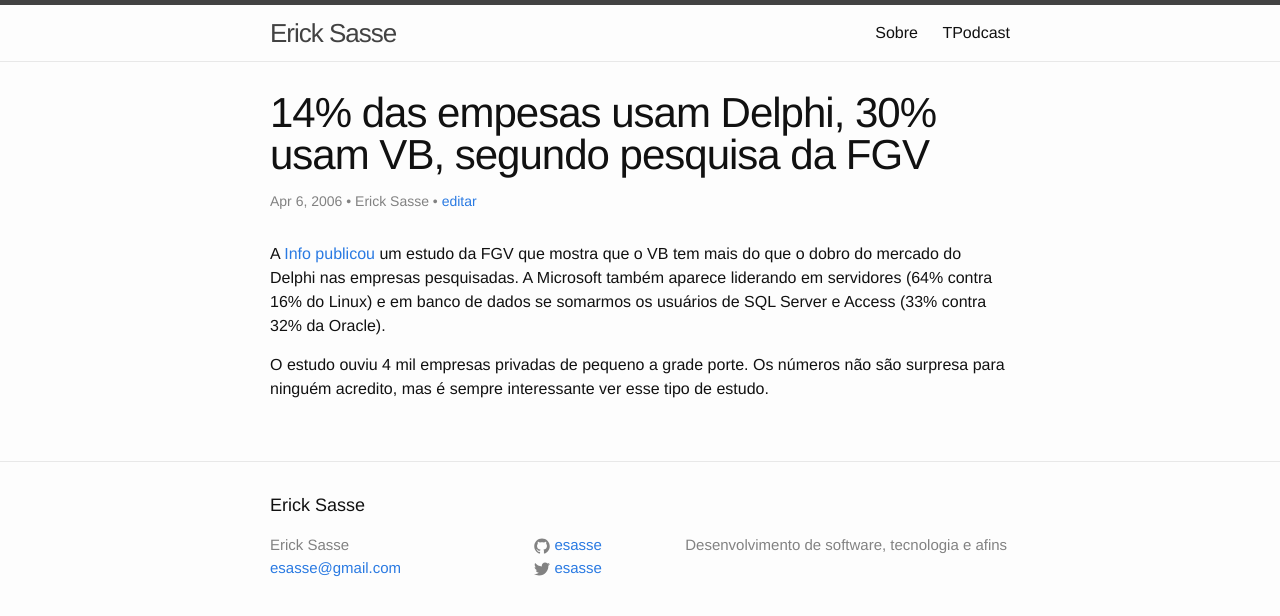
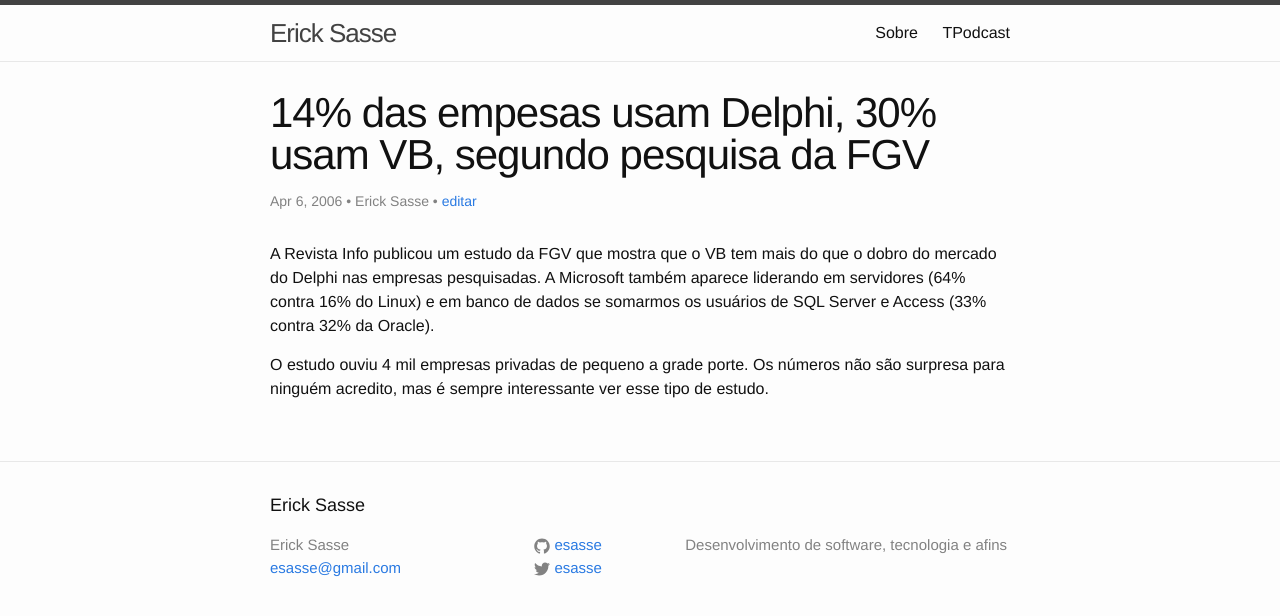
Before and after one commit to esasse/esasse.github.io, a Jekyll site: the page built from _posts/2006-04-06-14-das-empesas-usam-delphi-30-usam-vb-segundo-pesquisa-da-fgv.md, in a window 1280 px wide. Shown: the top 616 px of the page. Built offline with Jekyll 4.4.1, drawn with Linux system fonts in a browser that asks for light colours; comment, search, counter and statistics services are not loaded.

Commit message:
Remove link que não está mais no ar

```diff
--- a/_posts/2006-04-06-14-das-empesas-usam-delphi-30-usam-vb-segundo-pesquisa-da-fgv.md
+++ b/_posts/2006-04-06-14-das-empesas-usam-delphi-30-usam-vb-segundo-pesquisa-da-fgv.md
@@ -10,8 +10,6 @@ categories:
   - Microsoft
   - Open Source
 ---
-A [Info publicou][1] um estudo da FGV que mostra que o VB tem mais do que o dobro do mercado do Delphi nas empresas pesquisadas. A Microsoft tamb&eacute;m aparece liderando em servidores (64% contra 16% do Linux) e em banco de dados se somarmos os usu&aacute;rios de SQL Server e Access (33% contra 32% da Oracle).
+A Revista Info publicou um estudo da FGV que mostra que o VB tem mais do que o dobro do mercado do Delphi nas empresas pesquisadas. A Microsoft tamb&eacute;m aparece liderando em servidores (64% contra 16% do Linux) e em banco de dados se somarmos os usu&aacute;rios de SQL Server e Access (33% contra 32% da Oracle).
 
 O estudo ouviu 4 mil empresas privadas de pequeno a grade porte. Os n&uacute;meros n&atilde;o s&atilde;o surpresa para ningu&eacute;m acredito, mas &eacute; sempre interessante ver esse tipo de estudo.
-
- [1]: http://info.abril.com.br/aberto/infonews/042006/04042006-12.shl
```
